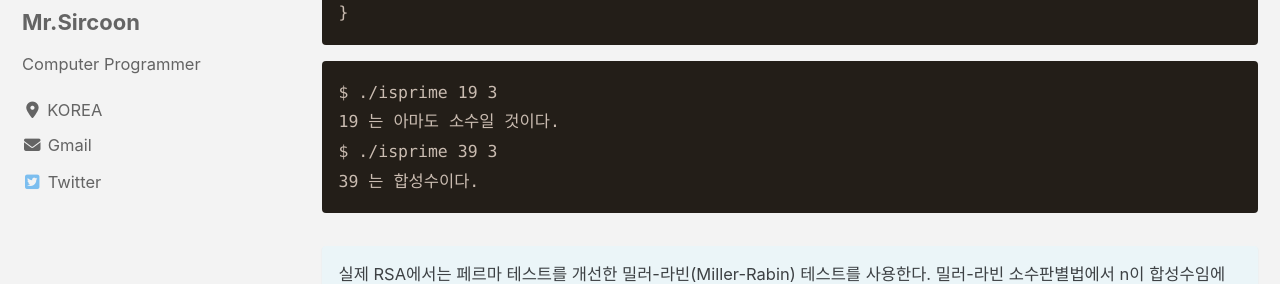
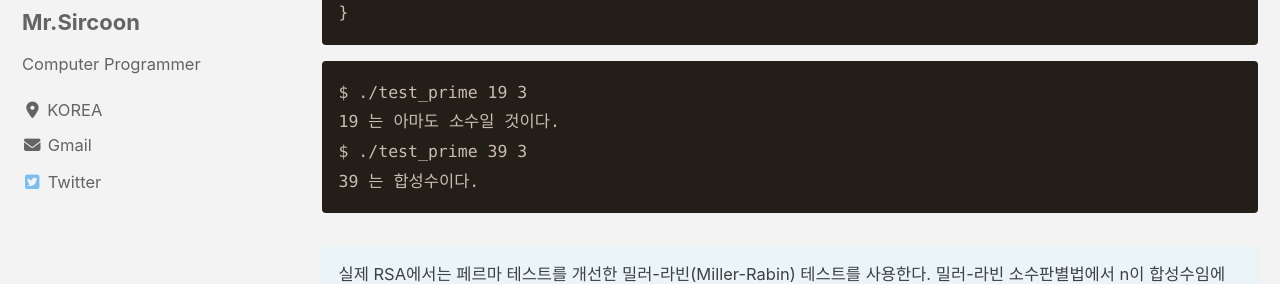
Before and after one commit to mrsoulware/mrsoulware.github.io, a Jekyll site: the page built from _posts/2020/2020-04-21-rsa-algorithm-4.md, in a window 1280 px wide and 900 px high, scrolled down 3380 px. Shown: the part 177-461 px from the top of the window. Built offline with Jekyll 4.4.1, drawn with Linux system fonts in a browser that asks for light colours; cached includes are drawn as plain includes; nearby versions of some CDN libraries.

Commit message:
update posts

````diff
--- a/_posts/2020/2020-04-21-rsa-algorithm-4.md
+++ b/_posts/2020/2020-04-21-rsa-algorithm-4.md
@@ -119,9 +119,9 @@ main(int argc, char **argv)
 }
 ```
 ```
-$ ./isprime 19 3
+$ ./test_prime 19 3
 19 는 아마도 소수일 것이다.
-$ ./isprime 39 3
+$ ./test_prime 39 3
 39 는 합성수이다.
 ```
 
````
Also changed, not shown: _posts/2020/2020-04-14-rsa-algorithm-2.md (+1 -1 lines).
